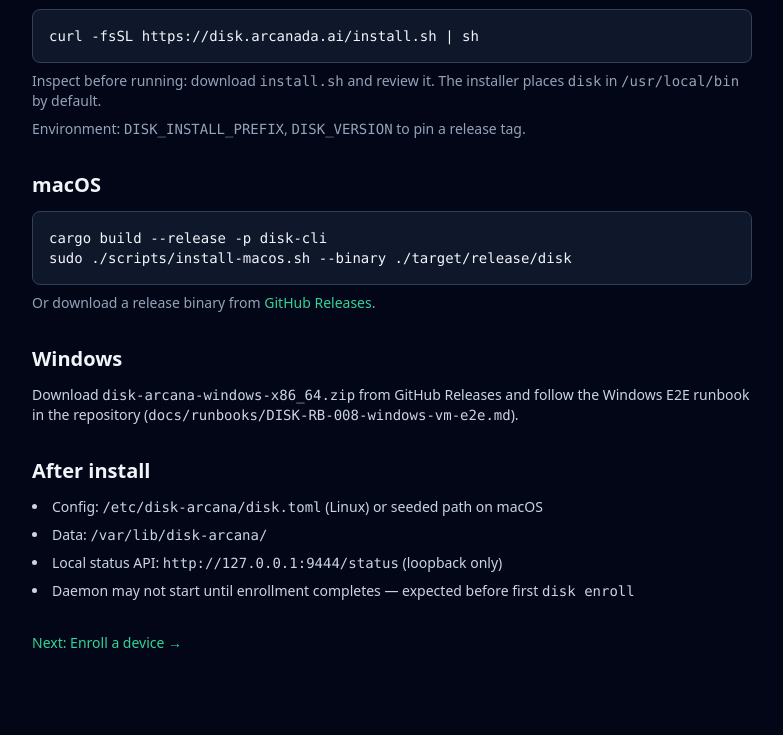
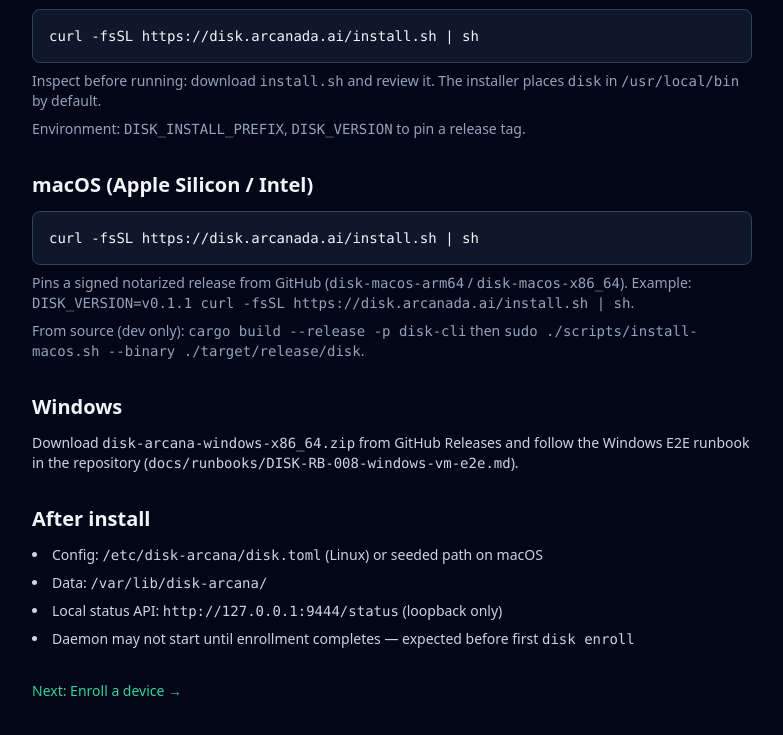
Before and after one commit to Arcanada-one/disk-arcana, a plain HTML site: page deploy/www/docs/install-client.html in a window 1280 px wide. Shown: the part 179-914 px from the top of the page, without its empty margins (248-1031 px from the left). Before the commit the page ends 880 px from the top, so only its background shows below. Drawn offline with nearby package versions, Linux system fonts and the light colour scheme.

Commit message:
rescue: uncommitted docs edits from disk-arcana-macos-sign worktree (2026-08-09)
Found uncommitted in /Users/ug/.worktrees/disk-arcana-macos-sign on branch
fix/disk-0094-mac-client-belt: live-origin notes in deploy/www/README.md and a
macOS install.sh section in deploy/www/docs/install-client.html. The worktree's
untracked dist/macos binaries were not committed.

```diff
--- a/deploy/www/docs/install-client.html
+++ b/deploy/www/docs/install-client.html
@@ -22,10 +22,10 @@
     </section>
 
     <section class="mb-8">
-      <h2 class="text-xl font-semibold mb-3">macOS</h2>
-      <pre class="bg-slate-900 border border-slate-700 rounded-lg p-4 text-sm overflow-x-auto"><code>cargo build --release -p disk-cli
-sudo ./scripts/install-macos.sh --binary ./target/release/disk</code></pre>
-      <p class="text-sm text-slate-400 mt-2">Or download a release binary from <a href="https://github.com/Arcanada-one/disk-arcana/releases" class="text-emerald-400">GitHub Releases</a>.</p>
+      <h2 class="text-xl font-semibold mb-3">macOS (Apple Silicon / Intel)</h2>
+      <pre class="bg-slate-900 border border-slate-700 rounded-lg p-4 text-sm overflow-x-auto"><code>curl -fsSL https://disk.arcanada.ai/install.sh | sh</code></pre>
+      <p class="text-sm text-slate-400 mt-2">Pins a signed notarized release from GitHub (<code>disk-macos-arm64</code> / <code>disk-macos-x86_64</code>). Example: <code>DISK_VERSION=v0.1.1 curl -fsSL https://disk.arcanada.ai/install.sh | sh</code>.</p>
+      <p class="text-sm text-slate-400 mt-2">From source (dev only): <code>cargo build --release -p disk-cli</code> then <code>sudo ./scripts/install-macos.sh --binary ./target/release/disk</code>.</p>
     </section>
 
     <section class="mb-8">
```
Also changed, not shown: deploy/www/README.md.
